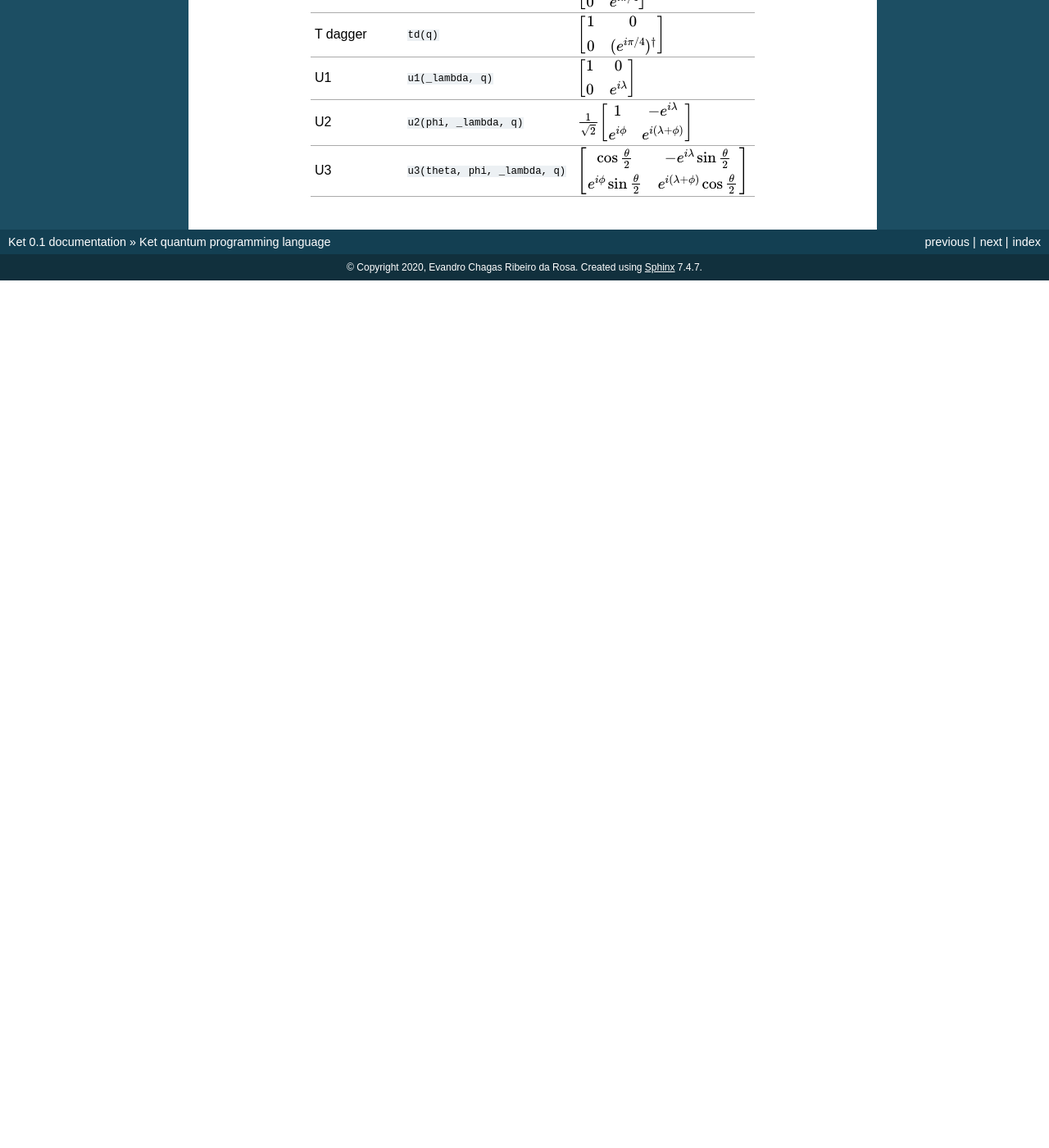
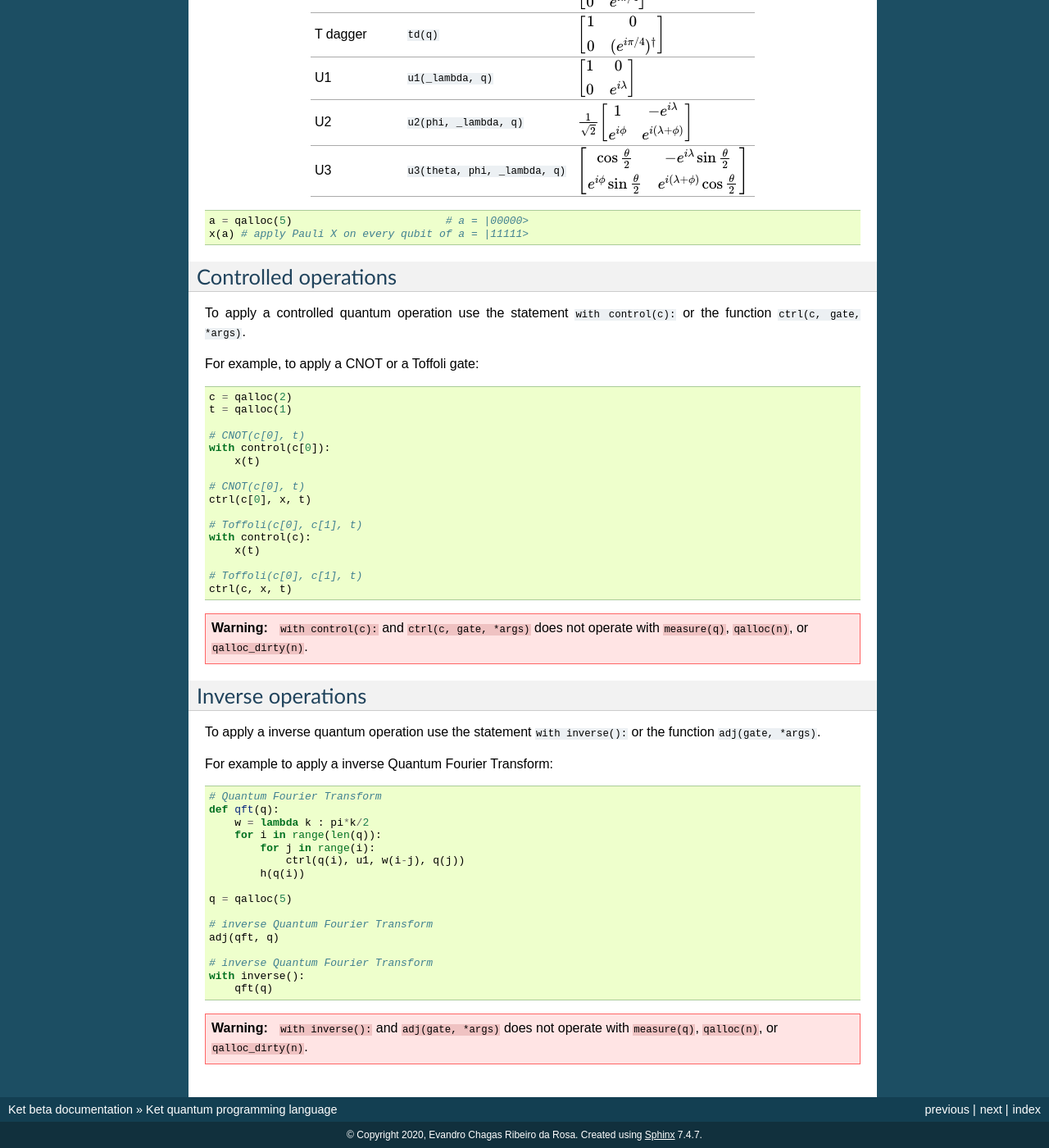
Before and after one commit to quantum-ket/ket, a Sphinx documentation site: the page built from docs/source/ket.rst, in a window 1280 px wide and 1400 px high, scrolled down 818 px. Shown: the whole window at 82% size. Built offline with Sphinx 7.4.7, drawn with Linux system fonts in a browser that asks for light colours; before the commit the page ends 1160 px from its top, so only the background shows below that; some of the changed text lies outside the part shown.

Commit message:
update ctrl, adj, snap

```diff
--- a/docs/source/conf.py
+++ b/docs/source/conf.py
@@ -22,7 +22,7 @@ copyright = '2020, Evandro Chagas Ribeiro da Rosa'
 author = 'Evandro Chagas Ribeiro da Rosa'
 
 # The full version, including alpha/beta/rc tags
-release = '0.1'
+release = 'beta'
 
 
 # -- General configuration ---------------------------------------------------
--- a/docs/source/index.rst
+++ b/docs/source/index.rst
@@ -19,9 +19,13 @@ Source code
 Install ket on your Linux distribution
 --------------------------------------
 
+.. image:: https://snapcraft.io/static/images/badges/en/snap-store-black.svg
+   :target: https://snapcraft.io/ket
+   :alt: Get it from the Snap Store
+
 .. code-block:: bash
 
-   sudo snap install ket --beta
+   sudo snap install ket --edge
 
 For help to install snapd see https://snapcraft.io/docs/installing-snapd
 
--- a/docs/source/ket.rst
+++ b/docs/source/ket.rst
@@ -8,7 +8,7 @@ The ``quant`` type
 ------------------
 
 The type ``quant`` hols an array of qubits and that is initialized with the
-function ``qalloc`` or ``qalloc_dirty``.  To reference a single qubit of a
+function ``qalloc(n)`` or ``qalloc_dirty(n)``.  To reference a single qubit of a
 quant use brackets.
 
 .. code-block:: python
@@ -48,3 +48,70 @@ The available quantum gate are:
 +--------------+--------------------------------+-------------------------------------------------------------------------------------------------------------------------------------------------------------------+
 | U3           | ``u3(theta, phi, _lambda, q)`` | :math:`\begin{bmatrix} \cos{\theta\over2} & -e^{i\lambda}\sin{\theta\over2} \\ e^{i\phi}\sin{\theta\over2} & e^{i(\lambda+\phi)}\cos{\theta\over2} \end{bmatrix}` |
 +--------------+--------------------------------+-------------------------------------------------------------------------------------------------------------------------------------------------------------------+
+
+
+.. code-block:: python
+
+    a = qalloc(5)                        # a = |00000>
+    x(a) # apply Pauli X on every qubit of a = |11111>
+
+
+Controlled operations
+---------------------
+
+To apply a controlled quantum operation use the statement ``with control(c):``
+or the function ``ctrl(c, gate, *args)``.
+
+For example, to apply a CNOT or a Toffoli gate:
+
+.. code-block:: python
+
+    c = qalloc(2)
+    t = qalloc(1)
+
+    # CNOT(c[0], t)
+    with control(c[0]):
+        x(t)
+
+    # CNOT(c[0], t)
+    ctrl(c[0], x, t)
+
+    # Toffoli(c[0], c[1], t)
+    with control(c):
+        x(t)
+
+    # Toffoli(c[0], c[1], t)
+    ctrl(c, x, t)
+
+.. warning:: ``with control(c):`` and ``ctrl(c, gate, *args)`` does not operate
+    with ``measure(q)``, ``qalloc(n)``, or ``qalloc_dirty(n)``.
+
+Inverse operations
+------------------
+
+To apply a inverse quantum operation use the statement ``with inverse():`` or
+the function ``adj(gate, *args)``.
+
+For example to apply a inverse Quantum Fourier Transform:
+
+.. code-block:: python
+
+    # Quantum Fourier Transform
+    def qft(q):
+        w = lambda k : pi*k/2
+        for i in range(len(q)):
+            for j in range(i):
+                ctrl(q(i), u1, w(i-j), q(j))
+            h(q(i))
+
+    q = qalloc(5)
+
+    # inverse Quantum Fourier Transform
+    adj(qft, q)
+
+    # inverse Quantum Fourier Transform
+    with inverse():
+        qft(q)
+
+.. warning:: ``with inverse():`` and ``adj(gate, *args)`` does not operate with
+    ``measure(q)``, ``qalloc(n)``, or ``qalloc_dirty(n)``.
```
